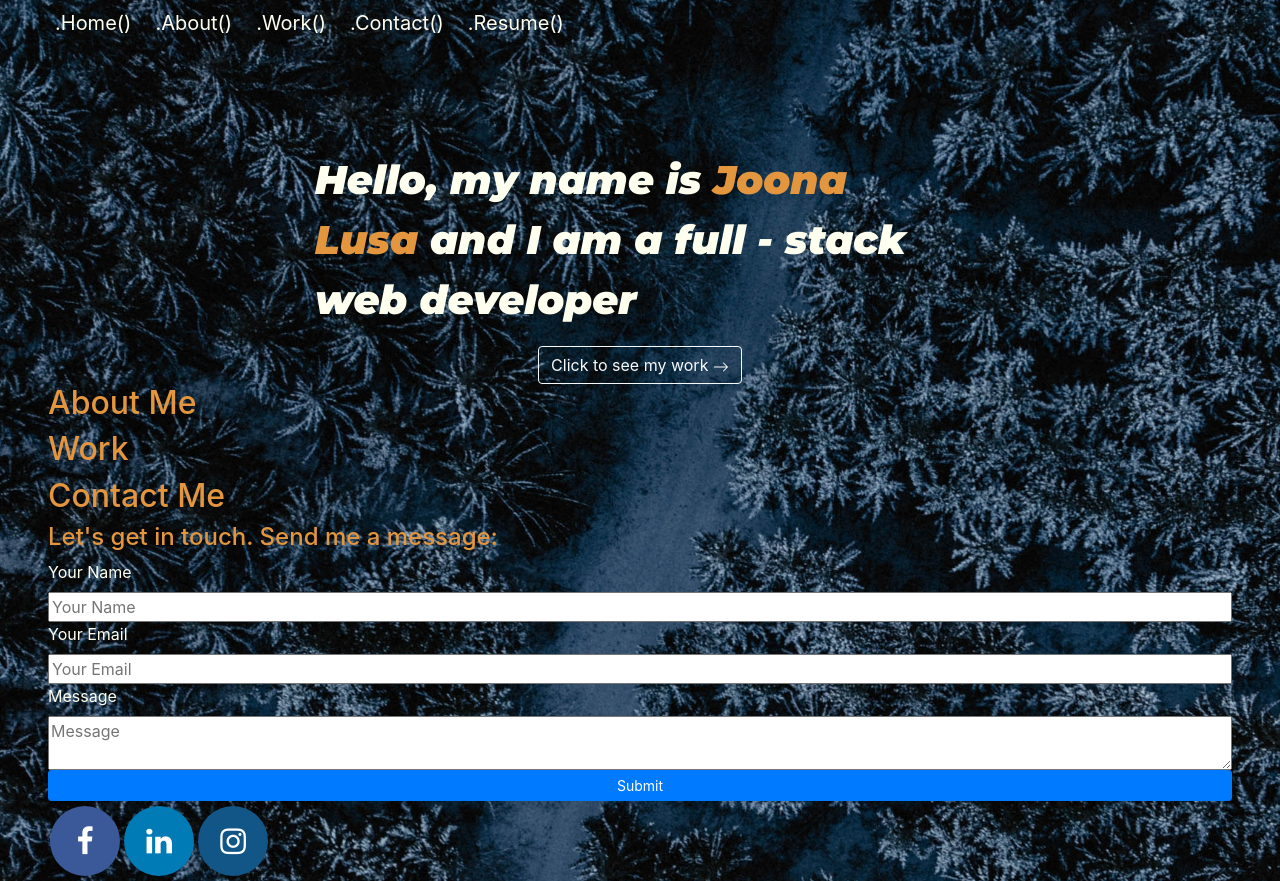
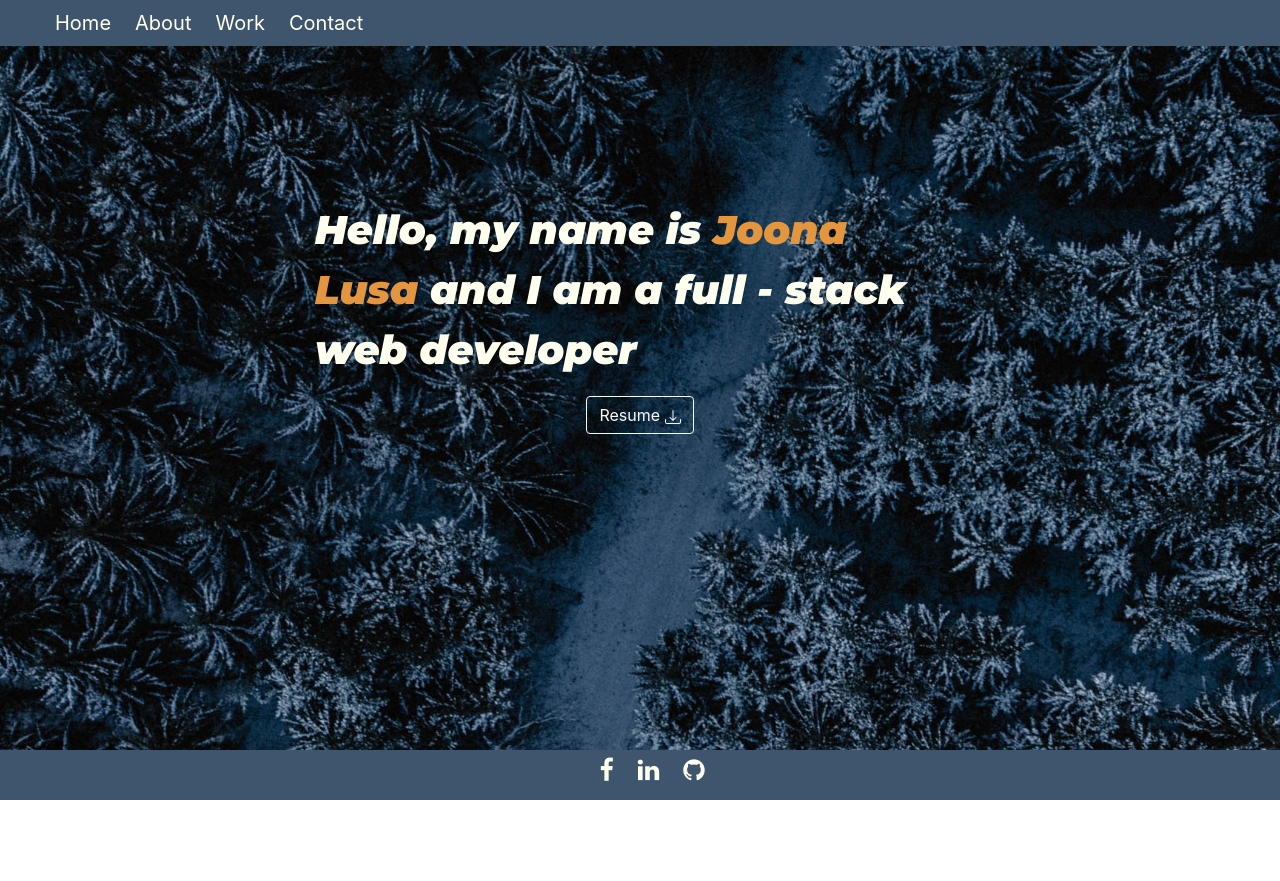
Before and after one commit to jlusa101/outOfThisWorld-Porfolio, a plain HTML site: page index.html in a window 1280 px wide. After the commit the page ends 800 px from the top, so only its background shows below. Drawn offline with nearby package versions, Linux system fonts and the light colour scheme.

Commit message:
added social icons and links

```diff
--- a/index.html
+++ b/index.html
@@ -13,69 +13,89 @@
 </head>
 
 <body>
-
     <header>
+        <nav class="navbar navbar-expand-md navbar-dark">
+            <div class="container-fluid d-flex justify-content-start">
+                <ul class="nav navbar-nav menu">
+                    <li class="nav-item active ml-4"><a href="index.html">Home</a></li>
+                    <li class="nav-item ml-4"><a href="#about">About</a></li>
+                    <li class="nav-item ml-4"><a href="#work">Work</a></li>
+                    <li class="nav-item ml-4"><a href="#contact">Contact</a></li>
+                </ul>
+            </div>
+        </nav>
+    </header>
+    <section class="hero" id="header" style="display:none">
         <div class="d-flex justify-content-center">
             <p class="intro w-50">Hello, my name is <span>Joona Lusa</span> and I am a full - stack web developer</p>>
         </div>
         <div class="d-flex justify-content-center">
-            <button type="button" class="btn btn-outline-secondary btn-outline-light">Click to see my work  <svg xmlns="http://www.w3.org/2000/svg" width="16" height="16" fill="currentColor" class="bi bi-arrow-right" viewBox="0 0 16 16">
-                <path fill-rule="evenodd" d="M1 8a.5.5 0 0 1 .5-.5h11.793l-3.147-3.146a.5.5 0 0 1 .708-.708l4 4a.5.5 0 0 1 0 .708l-4 4a.5.5 0 0 1-.708-.708L13.293 8.5H1.5A.5.5 0 0 1 1 8z"/>
-              </svg></button>
+            <a href="./docs/jlusa_resume.pdf" download><button type="button" class="btn btn-outline-secondary btn-outline-light">Resume  <svg xmlns="http://www.w3.org/2000/svg" width="16" height="16" fill="currentColor" class="bi bi-download" viewBox="0 0 16 16">
+                <path d="M.5 9.9a.5.5 0 0 1 .5.5v2.5a1 1 0 0 0 1 1h12a1 1 0 0 0 1-1v-2.5a.5.5 0 0 1 1 0v2.5a2 2 0 0 1-2 2H2a2 2 0 0 1-2-2v-2.5a.5.5 0 0 1 .5-.5z"/>
+                <path d="M7.646 11.854a.5.5 0 0 0 .708 0l3-3a.5.5 0 0 0-.708-.708L8.5 10.293V1.5a.5.5 0 0 0-1 0v8.793L5.354 8.146a.5.5 0 1 0-.708.708l3 3z"/>
+              </svg></button></a>
         </div>
-    </header>
+    </section>
 
 
     <div class="ml-5 mr-5">
-        <section id="about">
+        <section id="about" style="display:none">
             <h2>About Me</h2>
         </section>
-        <section id="work">
+        <section id="work" style="display:none">
             <h2>Work</h2>
         </section>
-        <section id="contact">
+        <section id="contact" class="contact-info" style="display:none">
             <h2>Contact Me</h2>
+            <div class="d-flex">
+                <div>
+                    <svg xmlns="http://www.w3.org/2000/svg" width="25" height="25" fill="#FFFFF0" class="bi bi-pin-map" viewBox="0 0 16 16">
+                        <path fill-rule="evenodd" d="M3.1 11.2a.5.5 0 0 1 .4-.2H6a.5.5 0 0 1 0 1H3.75L1.5 15h13l-2.25-3H10a.5.5 0 0 1 0-1h2.5a.5.5 0 0 1 .4.2l3 4a.5.5 0 0 1-.4.8H.5a.5.5 0 0 1-.4-.8l3-4z"/>
+                        <path fill-rule="evenodd" d="M8 1a3 3 0 1 0 0 6 3 3 0 0 0 0-6zM4 4a4 4 0 1 1 4.5 3.969V13.5a.5.5 0 0 1-1 0V7.97A4 4 0 0 1 4 3.999z"/>
+                    </svg>
+                    <p>Kitchener, Ontario, Canada</p>
+                    <svg xmlns="http://www.w3.org/2000/svg" width="25" height="25" fill="#FFFFF0" class="bi bi-telephone" viewBox="0 0 16 16">
+                        <path d="M3.654 1.328a.678.678 0 0 0-1.015-.063L1.605 2.3c-.483.484-.661 1.169-.45 1.77a17.568 17.568 0 0 0 4.168 6.608 17.569 17.569 0 0 0 6.608 4.168c.601.211 1.286.033 1.77-.45l1.034-1.034a.678.678 0 0 0-.063-1.015l-2.307-1.794a.678.678 0 0 0-.58-.122l-2.19.547a1.745 1.745 0 0 1-1.657-.459L5.482 8.062a1.745 1.745 0 0 1-.46-1.657l.548-2.19a.678.678 0 0 0-.122-.58L3.654 1.328zM1.884.511a1.745 1.745 0 0 1 2.612.163L6.29 2.98c.329.423.445.974.315 1.494l-.547 2.19a.678.678 0 0 0 .178.643l2.457 2.457a.678.678 0 0 0 .644.178l2.189-.547a1.745 1.745 0 0 1 1.494.315l2.306 1.794c.829.645.905 1.87.163 2.611l-1.034 1.034c-.74.74-1.846 1.065-2.877.702a18.634 18.634 0 0 1-7.01-4.42 18.634 18.634 0 0 1-4.42-7.009c-.362-1.03-.037-2.137.703-2.877L1.885.511z"/>
+                      </svg>
+                    <p>Phone: +1 519-722-8739</p>
+                    <svg xmlns="http://www.w3.org/2000/svg" width="25" height="25" fill="#FFFFF0" class="bi bi-envelope" viewBox="0 0 16 16">
+                        <path d="M0 4a2 2 0 0 1 2-2h12a2 2 0 0 1 2 2v8a2 2 0 0 1-2 2H2a2 2 0 0 1-2-2V4Zm2-1a1 1 0 0 0-1 1v.217l7 4.2 7-4.2V4a1 1 0 0 0-1-1H2Zm13 2.383-4.708 2.825L15 11.105V5.383Zm-.034 6.876-5.64-3.471L8 9.583l-1.326-.795-5.64 3.47A1 1 0 0 0 2 13h12a1 1 0 0 0 .966-.741ZM1 11.105l4.708-2.897L1 5.383v5.722Z"/>
+                      </svg>
+                    <p>Email: joona.lusa@hotmail.com</p>
+                </div>
+            </div>
             <div class="d-flex flex-column">
                 <h4>Let's get in touch. Send me a message:</h4>
-                <form class="d-flex flex-column">
+                <form class="d-flex flex-column w-25">
                     <label for="contact-name">Your Name</label>
                     <input type="text" id="contact-name" placeholder="Your Name" />
 
                     <label for="contact-email">Your Email</label>
                     <input type="text" id="contact-email" placeholder="Your Email" />
 
+                    <label for="contact-subject">Subject</label>
+                    <input type="text" id="contact-subject" placeholder="Subject" />
+
                     <label for="contact-message">Message</label>
                     <textarea id="contact-message" placeholder="Message"></textarea>
 
-                    <button type="submit" class="btn btn-primary btn-sm">Submit</button>
+                    <button type="submit" class="btn btn-primary btn-sm mb-3 mt-3">Send</button>
                 </form>
-            </div>
-            <div class="d-flex">
-                <div class="d-flex">
-                    <a href="#" class="fa fa-facebook"></a>
-                    <a href="#" class="fa fa-linkedin"></a>
-                    <a href="#" class="fa fa-instagram"></a>
-                </div>
             </div>
         </section>
     </div>
-
     <footer>
-        <nav class="navbar navbar-default sticky-bottom navbar-expand-lg">
-            <div class="container-fluid d-flex justify-content-start">
-                <ul class="nav navbar-nav menu">
-                    <li class="nav-item active ml-4"><a href="index.html">.Home()</a></li>
-                    <li class="nav-item ml-4"><a href="#about">.About()</a></li>
-                    <li class="nav-item ml-4"><a href="#work">.Work()</a></li>
-                    <li class="nav-item ml-4"><a href="#contact">.Contact()</a></li>
-                    <li class="nav-item ml-4"><a href="">.Resume()</a></li>
+        <nav class="navbar navbar-default navbar-expand-lg">
+            <div class="container-fluid d-flex justify-content-center">
+                <ul class="nav navbar-nav">
+                    <li class="nav-item ml-4"><a href="https://www.facebook.com/joona.lusa" target="_blank"><i class="fa fa-facebook"></i></li>
+                    <li class="nav-item ml-4"><a href="https://www.linkedin.com/in/joona-lusa-b5436b211/" target="_blank"><i class="fa fa-linkedin"></i></a></li>
+                    <li class="nav-item ml-4"><a href="https://github.com/jlusa101" target="_blank"><i class="fa fa-github"></i></a></li>
                 </ul>
             </div>
         </nav>
     </footer>
-    <script src="https://ajax.googleapis.com/ajax/libs/jquery/3.5.1/jquery.min.js"></script>
-    <script src="https://code.jquery.com/jquery-3.5.1.min.js"></script>
-    <script src="https://code.jquery.com/jquery-3.3.1.slim.min.js" integrity="sha384-q8i/X+965DzO0rT7abK41JStQIAqVgRVzpbzo5smXKp4YfRvH+8abtTE1Pi6jizo" crossorigin="anonymous"></script>
+    <script src="https://code.jquery.com/jquery-3.6.0.js" integrity="sha256-H+K7U5CnXl1h5ywQfKtSj8PCmoN9aaq30gDh27Xc0jk=" crossorigin="anonymous"></script>
     <script src="https://cdnjs.cloudflare.com/ajax/libs/popper.js/1.14.6/umd/popper.min.js" integrity="sha384-wHAiFfRlMFy6i5SRaxvfOCifBUQy1xHdJ/yoi7FRNXMRBu5WHdZYu1hA6ZOblgut" crossorigin="anonymous"></script>
     <script src="https://stackpath.bootstrapcdn.com/bootstrap/4.2.1/js/bootstrap.min.js" integrity="sha384-B0UglyR+jN6CkvvICOB2joaf5I4l3gm9GU6Hc1og6Ls7i6U/mkkaduKaBhlAXv9k" crossorigin="anonymous"></script>
     <script src="./public/javascript/script.js"></script>
--- a/public/css/style.css
+++ b/public/css/style.css
@@ -23,8 +23,8 @@ label {
     color: var(--secondary-color);
 }
 
-header {
-    margin-top: 150px;
+.hero {
+    margin-top: 200px;
 }
 
 .menu a {
@@ -43,38 +43,31 @@ h4 {
     color: var(--primary-color);
 }
 
-footer {
+.contact-info,
+p {
+    color: var(--secondary-color);
+}
+
+header {
     position: fixed;
     top: 0;
-    /* background-color: #3f556d; */
+    background-color: #3f556d;
     width: 100%;
 }
 
-.fa {
-    padding: 20px;
-    font-size: 30px;
-    width: 70px;
-    text-align: center;
-    text-decoration: none;
-    margin: 5px 2px;
-    border-radius: 50%;
+footer {
+    position: fixed;
+    bottom: 0;
+    background-color: #3f556d;
+    width: 100%;
+    height: 50px;
 }
 
-.fa:hover {
-    opacity: 0.7;
+.contact-methods {
+    margin-top: 5px;
 }
 
-.fa-facebook {
-    background: #3B5998;
-    color: white;
+.fa {
+    font-size: 25px;
+    color: var(--secondary-color);
 }
-
-.fa-linkedin {
-    background: #007bb5;
-    color: white;
-}
-
-.fa-instagram {
-    background: #125688;
-    color: white;
-}
--- a/public/javascript/script.js
+++ b/public/javascript/script.js
@@ -1,3 +1,7 @@
+$(document).ready(function() {
+    $("#header").fadeIn(1500);
+});
+
 $(document).ready(function() {
     $(".menu").on('mouseover', 'a', function() {
         $(this).css({ "border-bottom": "solid 2px #E3963E" });
```
Also changed, not shown: 1 other file.
